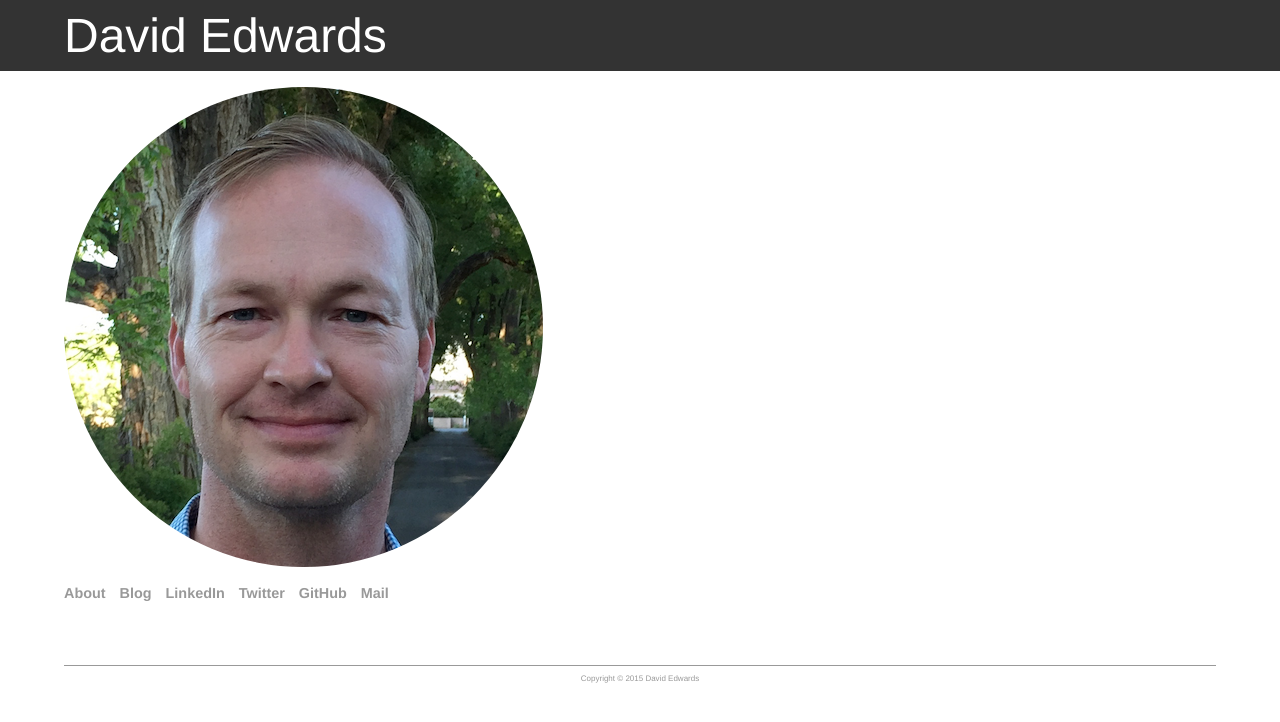
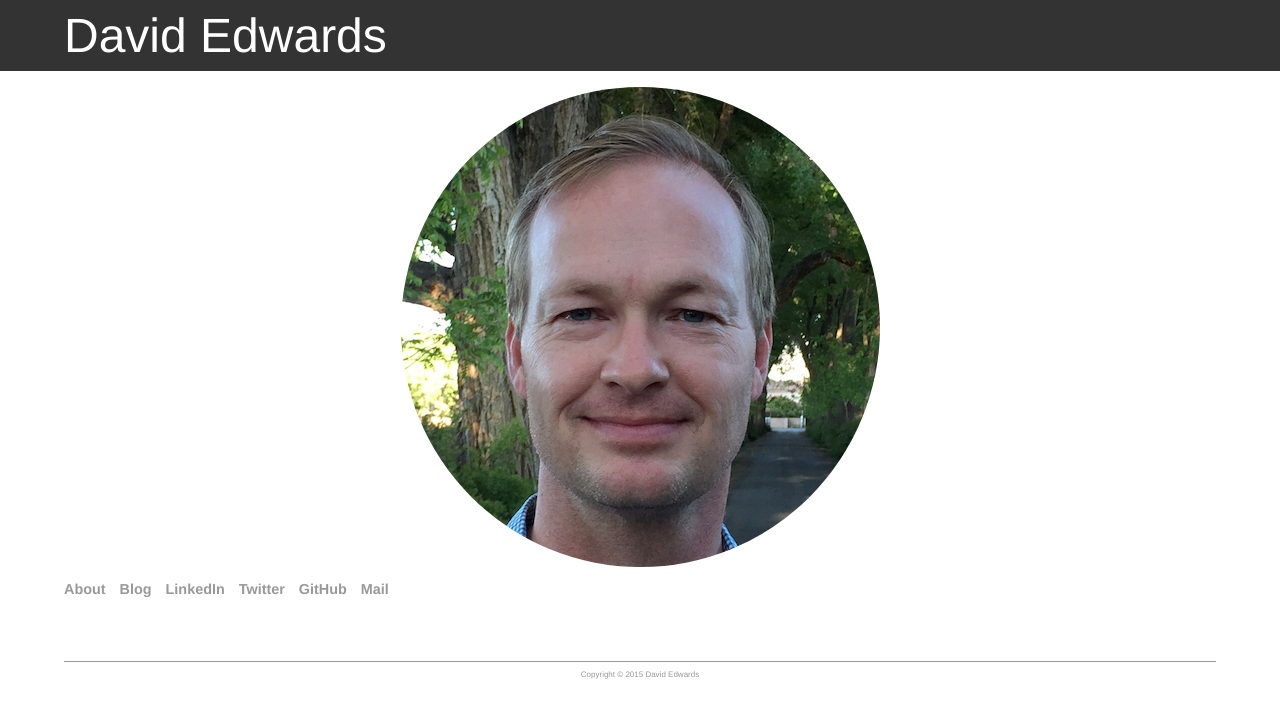
Before and after one commit to davidledwards/davidledwards.github.io, a Jekyll site: the page built from index.html, in a window 1280 px wide. Shown: the top 722 px of the page. Built offline with Jekyll 4.4.1, drawn with Linux system fonts in a browser that asks for light colours.

Commit message:
try centering again

```diff
--- a/css/main.css
+++ b/css/main.css
@@ -75,11 +75,13 @@ a {
   color: #ff0000;
 }
 
-.photo {
+img.photo {
   border-radius: 50%;
   max-width: 100%;
   height: auto;
-  text-align: center;
+  display: block;
+  margin-left: auto;
+  margin-right: auto;
 }
 
 ul.posts {
```
